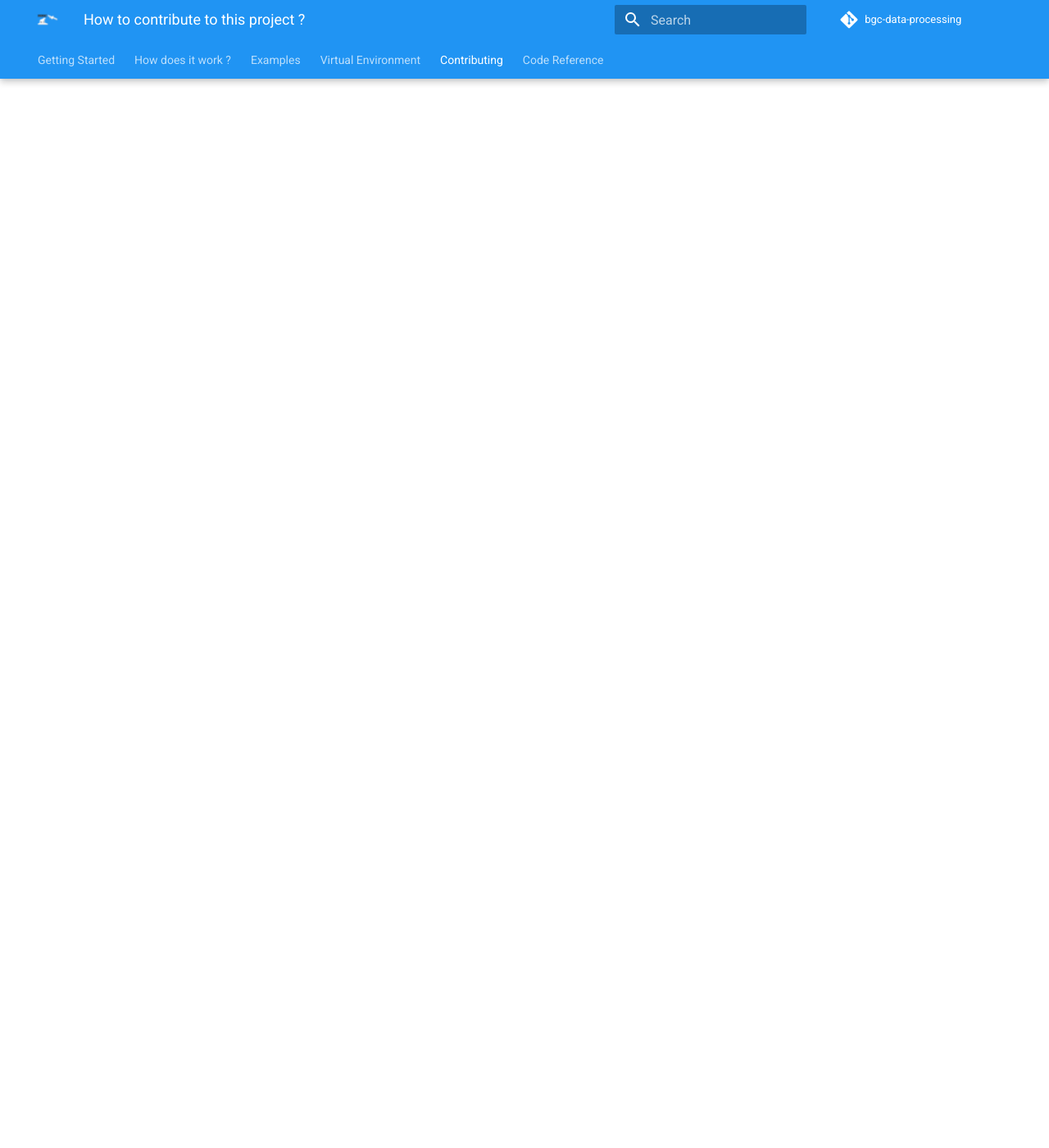
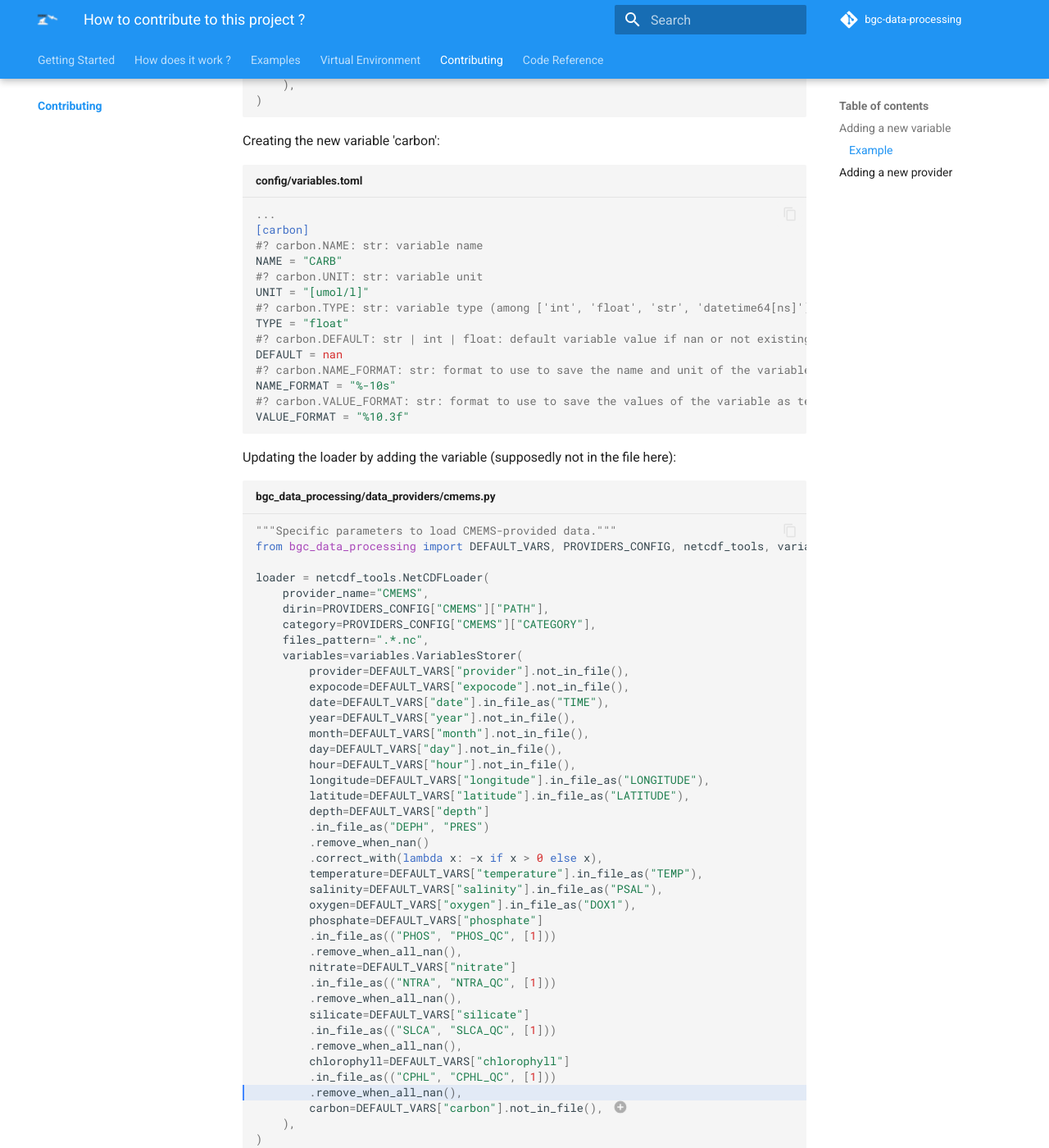
Before and after one commit to grigaut/bgc-data-processing, an MkDocs documentation site: the page built from docs/contributing/index.md, in a window 1280 px wide and 1400 px high, scrolled down 1304 px. Shown: the whole window at 82% size. Built offline with MkDocs 1.6.1 and Material for MkDocs 9.7.7, drawn with Linux system fonts in a browser that asks for light colours; comment, search, counter and statistics services are not loaded; some of the changed text lies outside the part shown.

Commit message:
docs: explanation on how to add a variable

````diff
--- a/docs/contributing/index.md
+++ b/docs/contributing/index.md
@@ -3,5 +3,119 @@
 A few precautions must be taken when contributing to this project.
 
 ## Adding a new variable
+In order to register a new variable, one must create the variable entry in the `config/variables.toml` configuration file. In order for this addition to be permanent, the change must be done as well in the `config/default/variables.toml` file since `config/variables.toml` is only local.
+Once the variable is created, one must manually add this variable to all the loaders defined in every file of [data_providers](/reference/data_providers). The variable template should be automatically loaded in the `DEFAULT_VARS` dictionnary if it has been properly defined in `config/variables.toml`.
+### Example
+
+CMEMS's orginal loader's definition:
+``` python title="bgc_data_processing/data_providers/cmems.py"
+"""Specific parameters to load CMEMS-provided data."""
+from bgc_data_processing import DEFAULT_VARS, PROVIDERS_CONFIG, netcdf_tools, variables
+
+loader = netcdf_tools.NetCDFLoader(
+    provider_name="CMEMS",
+    dirin=PROVIDERS_CONFIG["CMEMS"]["PATH"],
+    category=PROVIDERS_CONFIG["CMEMS"]["CATEGORY"],
+    files_pattern=".*.nc",
+    variables=variables.VariablesStorer(
+        provider=DEFAULT_VARS["provider"].not_in_file(),
+        expocode=DEFAULT_VARS["expocode"].not_in_file(),
+        date=DEFAULT_VARS["date"].in_file_as("TIME"),
+        year=DEFAULT_VARS["year"].not_in_file(),
+        month=DEFAULT_VARS["month"].not_in_file(),
+        day=DEFAULT_VARS["day"].not_in_file(),
+        hour=DEFAULT_VARS["hour"].not_in_file(),
+        longitude=DEFAULT_VARS["longitude"].in_file_as("LONGITUDE"),
+        latitude=DEFAULT_VARS["latitude"].in_file_as("LATITUDE"),
+        depth=DEFAULT_VARS["depth"]
+        .in_file_as("DEPH", "PRES")
+        .remove_when_nan()
+        .correct_with(lambda x: -x if x > 0 else x),
+        temperature=DEFAULT_VARS["temperature"].in_file_as("TEMP"),
+        salinity=DEFAULT_VARS["salinity"].in_file_as("PSAL"),
+        oxygen=DEFAULT_VARS["oxygen"].in_file_as("DOX1"),
+        phosphate=DEFAULT_VARS["phosphate"]
+        .in_file_as(("PHOS", "PHOS_QC", [1]))
+        .remove_when_all_nan(),
+        nitrate=DEFAULT_VARS["nitrate"]
+        .in_file_as(("NTRA", "NTRA_QC", [1]))
+        .remove_when_all_nan(),
+        silicate=DEFAULT_VARS["silicate"]
+        .in_file_as(("SLCA", "SLCA_QC", [1]))
+        .remove_when_all_nan(),
+        chlorophyll=DEFAULT_VARS["chlorophyll"]
+        .in_file_as(("CPHL", "CPHL_QC", [1]))
+        .remove_when_all_nan(),
+    ),
+)
+```
+
+Creating the new variable 'carbon':
+``` toml title="config/variables.toml"
+...
+[carbon]
+#? carbon.NAME: str: variable name
+NAME = "CARB"
+#? carbon.UNIT: str: variable unit
+UNIT = "[umol/l]"
+#? carbon.TYPE: str: variable type (among ['int', 'float', 'str', 'datetime64[ns]'])
+TYPE = "float"
+#? carbon.DEFAULT: str | int | float: default variable value if nan or not existing
+DEFAULT = nan
+#? carbon.NAME_FORMAT: str: format to use to save the name and unit of the variable as text
+NAME_FORMAT = "%-10s"
+#? carbon.VALUE_FORMAT: str: format to use to save the values of the variable as text
+VALUE_FORMAT = "%10.3f"
+```
+
+Updating the loader by adding the variable (supposedly not in the file here):
+
+``` python hl_lines="37" title="bgc_data_processing/data_providers/cmems.py"
+"""Specific parameters to load CMEMS-provided data."""
+from bgc_data_processing import DEFAULT_VARS, PROVIDERS_CONFIG, netcdf_tools, variables
+
+loader = netcdf_tools.NetCDFLoader(
+    provider_name="CMEMS",
+    dirin=PROVIDERS_CONFIG["CMEMS"]["PATH"],
+    category=PROVIDERS_CONFIG["CMEMS"]["CATEGORY"],
+    files_pattern=".*.nc",
+    variables=variables.VariablesStorer(
+        provider=DEFAULT_VARS["provider"].not_in_file(),
+        expocode=DEFAULT_VARS["expocode"].not_in_file(),
+        date=DEFAULT_VARS["date"].in_file_as("TIME"),
+        year=DEFAULT_VARS["year"].not_in_file(),
+        month=DEFAULT_VARS["month"].not_in_file(),
+        day=DEFAULT_VARS["day"].not_in_file(),
+        hour=DEFAULT_VARS["hour"].not_in_file(),
+        longitude=DEFAULT_VARS["longitude"].in_file_as("LONGITUDE"),
+        latitude=DEFAULT_VARS["latitude"].in_file_as("LATITUDE"),
+        depth=DEFAULT_VARS["depth"]
+        .in_file_as("DEPH", "PRES")
+        .remove_when_nan()
+        .correct_with(lambda x: -x if x > 0 else x),
+        temperature=DEFAULT_VARS["temperature"].in_file_as("TEMP"),
+        salinity=DEFAULT_VARS["salinity"].in_file_as("PSAL"),
+        oxygen=DEFAULT_VARS["oxygen"].in_file_as("DOX1"),
+        phosphate=DEFAULT_VARS["phosphate"]
+        .in_file_as(("PHOS", "PHOS_QC", [1]))
+        .remove_when_all_nan(),
+        nitrate=DEFAULT_VARS["nitrate"]
+        .in_file_as(("NTRA", "NTRA_QC", [1]))
+        .remove_when_all_nan(),
+        silicate=DEFAULT_VARS["silicate"]
+        .in_file_as(("SLCA", "SLCA_QC", [1]))
+        .remove_when_all_nan(),
+        chlorophyll=DEFAULT_VARS["chlorophyll"]
+        .in_file_as(("CPHL", "CPHL_QC", [1]))
+        .remove_when_all_nan(),
+        carbon=DEFAULT_VARS["carbon"].not_in_file(), # (1)!
+    ),
+)
+```
+
+1. Additional row to use the 'carbon' variable
+
+!!! warning "Warning"
+    The new variable must be define in **every** loader's definition file.
 
 ## Adding a new provider
````
